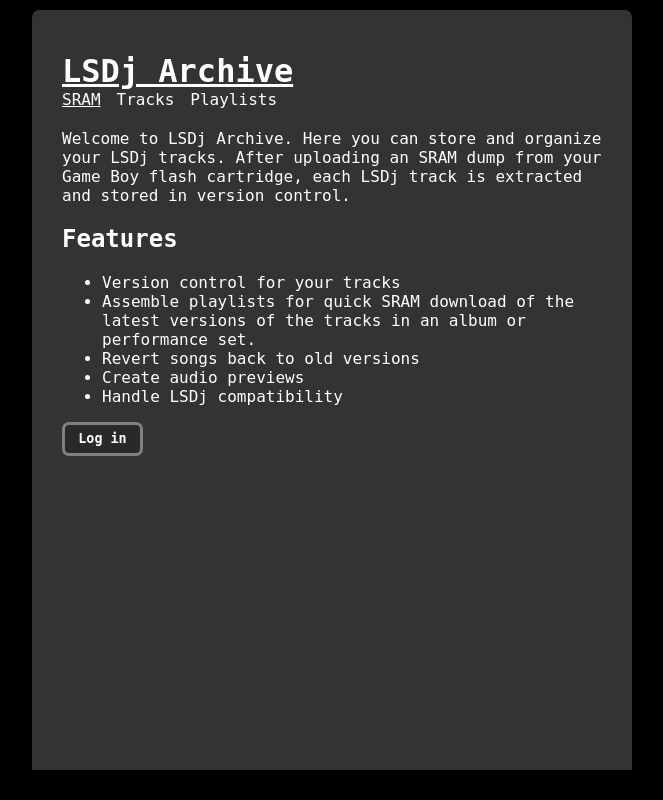
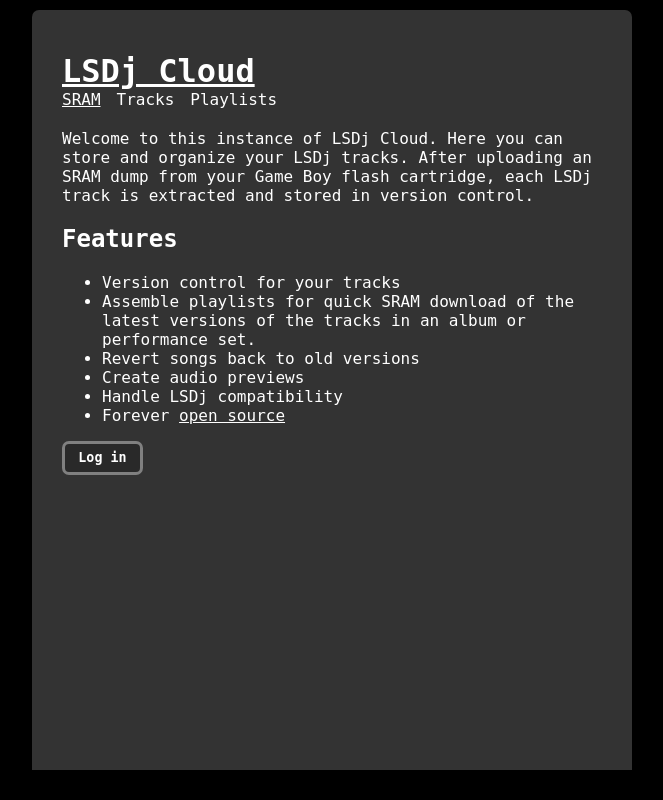
Before and after one commit to qguv/lsdj-cloud, a Flask app: page / in a window 1280 px wide. Shown: the whole page, without its empty margins (308-971 px from the left). Run offline with Flask 2, Linux system fonts and the light colour scheme.

Commit message:
call it lsdj-cloud instead

```diff
--- a/lsdj_archive.py
+++ b/src/app.py
@@ -42,5 +42,3 @@ def get_sram(filename):
     with store.get(filename) as f:
         # FIXME does this work
         return send_file(f, mimetype="application/octet-stream")
-
-app.run(debug=True)
--- a/templates/base.html
+++ b/templates/base.html
@@ -7,7 +7,7 @@
 </head>
 <body>
   <div class="content">
-    <h1><a href="{{ url_for('root') }}">LSDj Archive</a></h1>
+    <h1><a href="{{ url_for('root') }}">LSDj Cloud</a></h1>
     <ul class='menu'>
       <li><a href="{{ url_for('sram') }}">SRAM</a></li>
       <li>Tracks</li>
--- a/templates/root.html
+++ b/templates/root.html
@@ -3,9 +3,9 @@
 {% block content %}
 
 <p>
-  Welcome to LSDj Archive. Here you can store and organize your LSDj tracks.
-  After uploading an SRAM dump from your Game Boy flash cartridge, each LSDj
-  track is extracted and stored in version control.
+  Welcome to this instance of LSDj Cloud. Here you can store and organize your
+  LSDj tracks. After uploading an SRAM dump from your Game Boy flash cartridge,
+  each LSDj track is extracted and stored in version control.
 </p>
 
 <h2>Features</h2>
@@ -27,6 +27,9 @@
   <li>
     Handle LSDj compatibility
   </li>
+  <li>
+    Forever <a href="https://github.com/qguv/lsdj-cloud">open source</a>
+  </li>
 </ul>
 
 <a href="{{ url_for('logout' if auth.is_authenticated() else 'login') }}">
```
Also changed, not shown: src/auth.py (renamed from auth.py), src/store.py (renamed from store.py), 2 other files.
